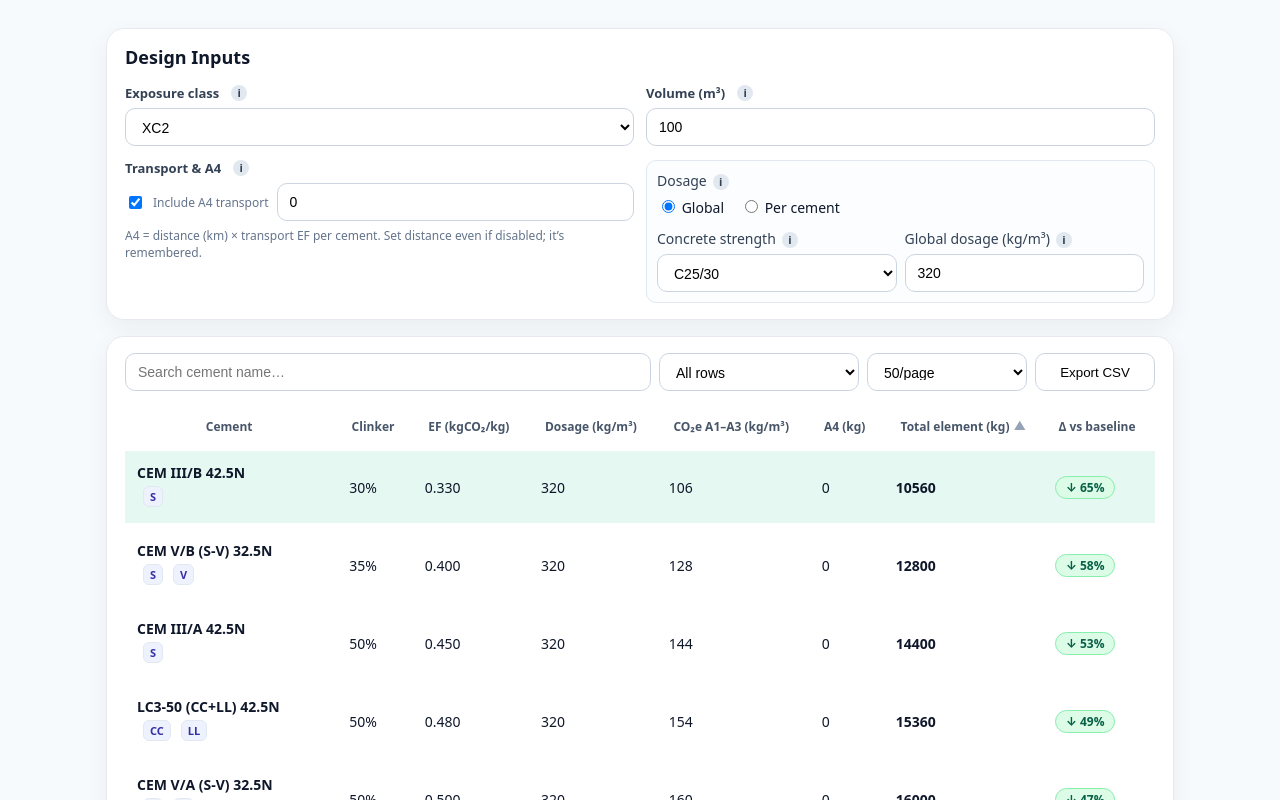
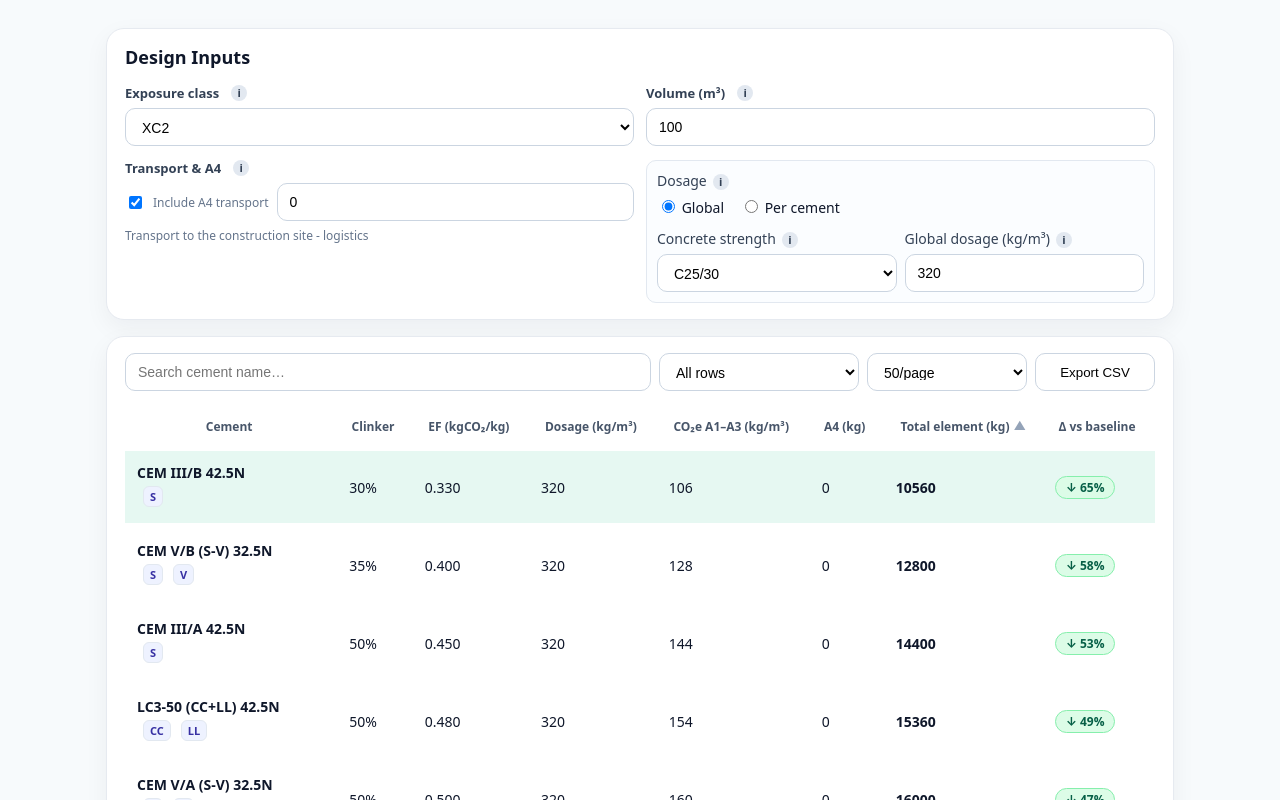
Before and after one commit to MarioSorgente/cement-lca, a Next.js app: page / in a window 1280 px wide. Shown: the top 800 px of the page. Built offline with nearby package versions, Linux system fonts and the light colour scheme.

Commit message:
Update Inputs.tsx

```diff
--- a/components/Inputs.tsx
+++ b/components/Inputs.tsx
@@ -123,7 +123,7 @@ export default function Inputs({ state, setState }: Props) {
           </div>
 
           <p className="small" style={{ marginTop: 6 }}>
-            A4 = distance (km) × transport EF per cement. Set distance even if disabled; it’s remembered.
+            Transport to the construction site - logistics
           </p>
         </div>
 
```
